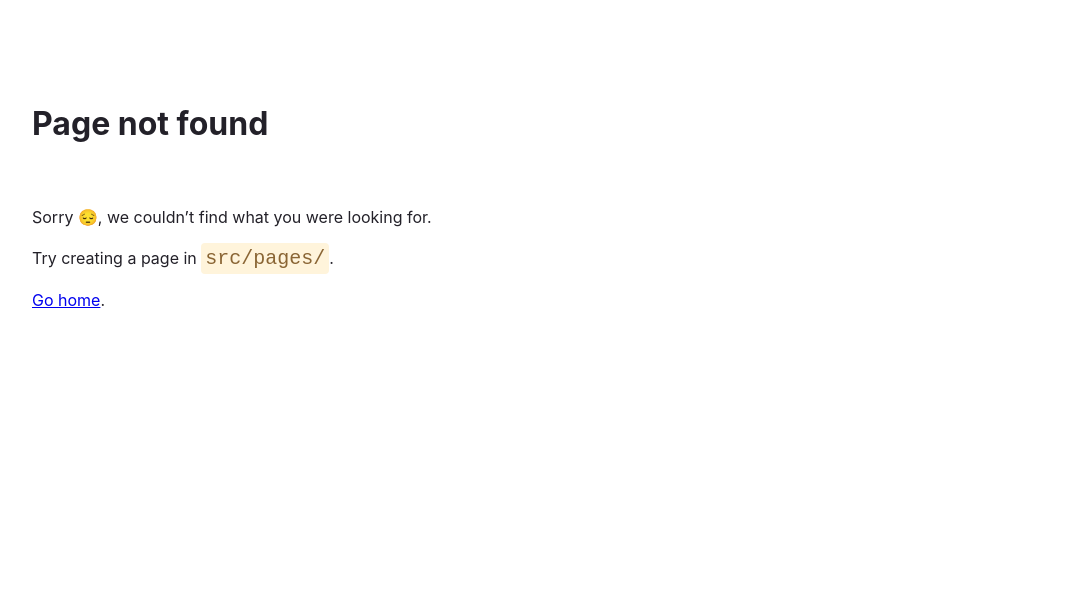
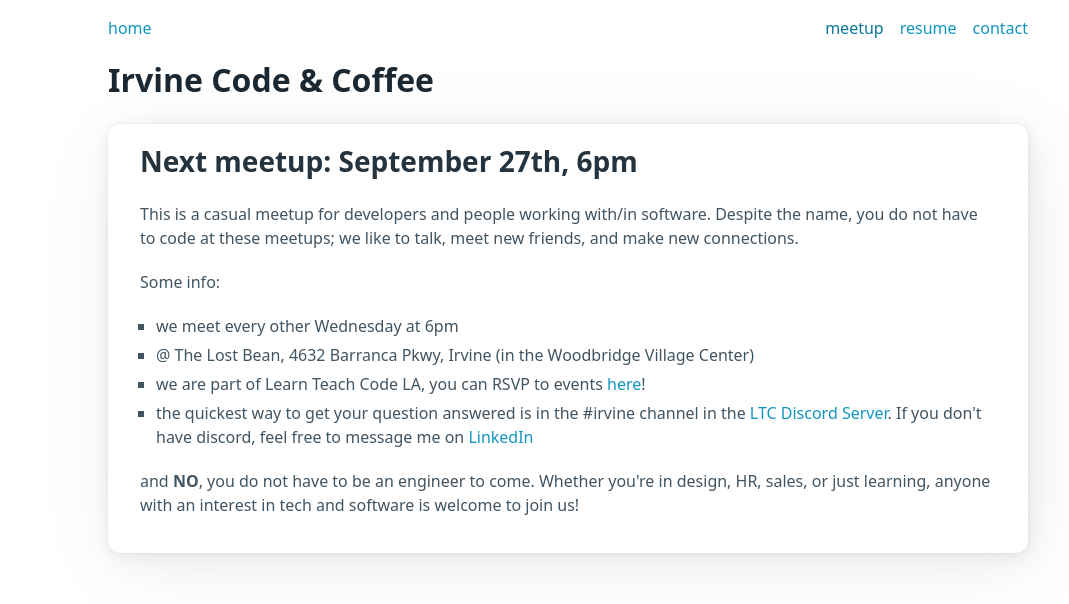
Before and after one commit to yujioshiro/personal-website, a Gatsby site: page /meetup in a window 1280 px wide. Before the commit this address had no page. Shown: the whole page, without its empty margins (72-1141 px from the left). Built offline with nearby package versions, Linux system fonts and the light colour scheme; Gatsby itself is replaced by a stand-in of ours.

Commit message:
Add meetup info

```diff
--- a/src/components/NavBar.jsx
+++ b/src/components/NavBar.jsx
@@ -18,6 +18,9 @@ export default function NavBar() {
           <Link to="/projects" className="text-link" activeClassName="active">projects</Link>
         </li> */}
         <li>
+          <Link to="/meetup" className="text-link" activeClassName="active">meetup</Link>
+        </li>
+        <li>
           <Link to="/resume" className="text-link" activeClassName="active">resume</Link>
         </li>
         {/* <li>
--- /dev/null
+++ b/src/pages/meetup/index.jsx
@@ -0,0 +1,26 @@
+import React from 'react';
+import Layout from '../../components/Layout';
+
+export default function ProjectsPage() {
+  return (
+    <Layout>
+        <h1><strong>Irvine Code & Coffee</strong></h1>
+        <div class="">
+          <article>
+            <h2>Next meetup: September 27th, 6pm</h2>
+            <p>This is a casual meetup for developers and people working with/in software. Despite the name, you do not have to code at these meetups; we like to talk, meet new friends, and make new connections.</p>
+            <p>Some info:</p>
+            <ul>
+              <li>we meet every other Wednesday at 6pm</li>
+              <li>@ The Lost Bean, 4632 Barranca Pkwy, Irvine (in the Woodbridge Village Center)</li>
+              <li>we are part of Learn Teach Code LA, you can RSVP to events <a href="https://www.meetup.com/learnteachcode/" target='_blank'>here</a>!</li>
+              <li>the quickest way to get your question answered is in the #irvine channel in the <a href="https://discord.gg/TnqPC9mFSf" target='_blank'>LTC Discord Server</a>. If you don't have discord, feel free to message me on <a href="https://www.linkedin.com/in/yujioshiro/" target='_blank'>LinkedIn</a></li>
+              {/* <li>No, you do not have to be a working developer to join us. This meetup is open to engineers, salespersons, owners, students, and anyone generally interested in tech and software</li> */}
+            </ul>
+            <p>and <strong>NO</strong>, you do not have to be an engineer to come. Whether you're in design, HR, sales, or just learning, anyone with an interest in tech and software is welcome to join us!</p>
+            {/* <footer>This meetup is run under Learn Teach Code LA</footer> */}
+          </article>
+    </div>
+    </Layout>
+  )
+}
```
